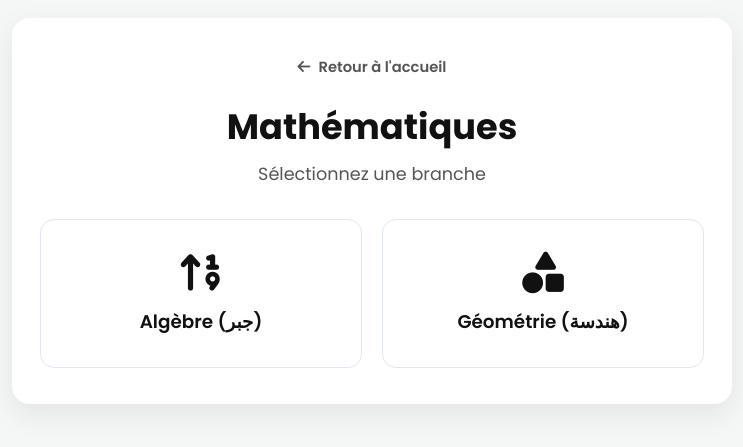
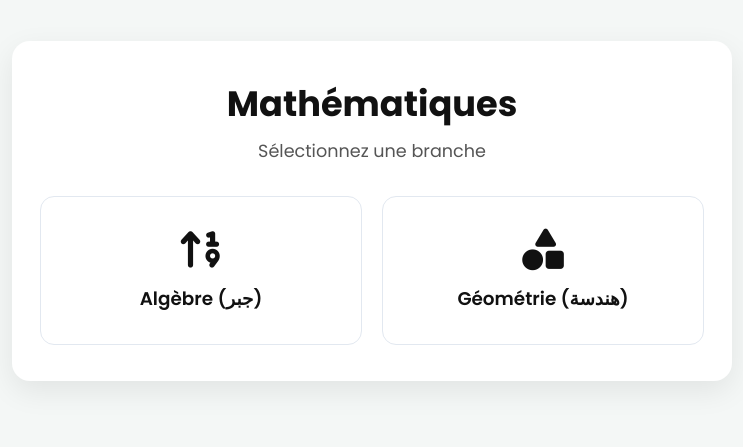
Before and after one commit to bayrem6/collegi, a plain HTML site: page index.html in a window 1280 px wide. Shown: the part 189-636 px from the top of the page, without its empty margins (268-1011 px from the left). Drawn offline with Linux system fonts and the light colour scheme.

Commit message:
Update and rename math.html to index.html

```diff
--- a/math.html
+++ b/index.html
@@ -115,9 +115,7 @@
 </head>
 <body>
     <div class="dashboard-container">
-        <a href="index.html" class="back-btn">
-            <i class="fa-solid fa-arrow-left"></i> Retour à l'accueil
-        </a>
+
         <h1>Mathématiques</h1>
         <p>Sélectionnez une branche</p>
 
```
